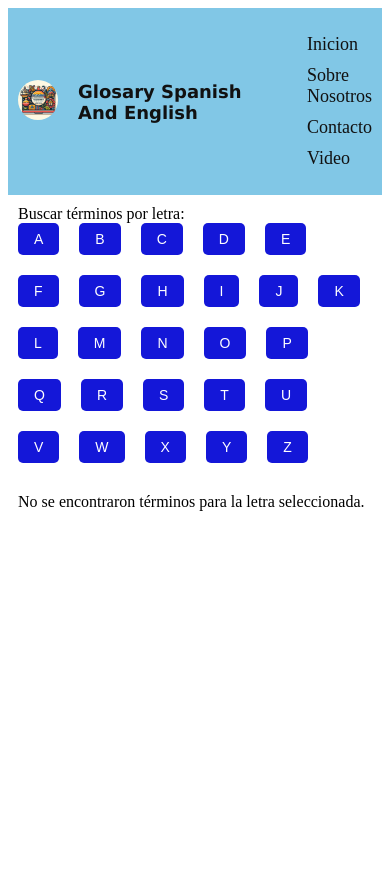
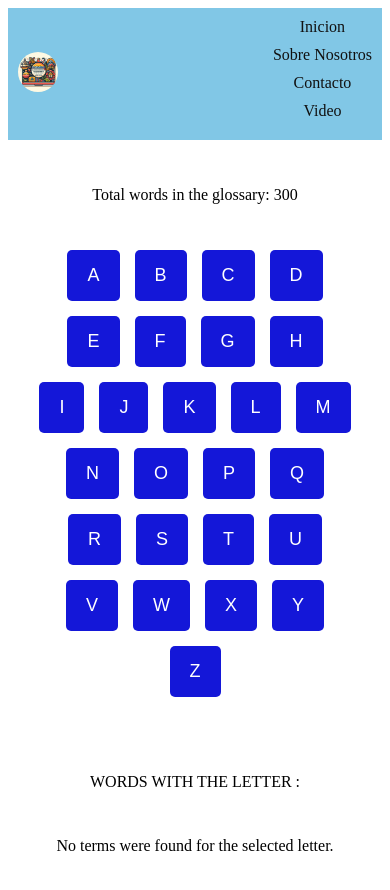
Before and after one commit to CXmiloxx/ingles_react, a React (Vite) app: page / in a window 390 px wide. Shown: the top 890 px of the page. Before the commit the page ends 844 px from the top, so only its background shows below. Built offline with nearby package versions, Linux system fonts and the light colour scheme.

Commit message:
mejoras en diseño y agragado las descripciones de las palabras

```diff
--- a/src/App.jsx
+++ b/src/App.jsx
@@ -1,11 +1,11 @@
+import Nav from "./components/nav/Nav"
 import Body from './components/body/Body'
-import Header from './components/header/Header'
 
 export default function App() {
   return (
     <div>
-        <Header/>
-        <Body/>
+      <Nav/>
+      <Body/>
     </div>
   )
 }
--- a/src/components/body/Body.css
+++ b/src/components/body/Body.css
@@ -1,27 +1,30 @@
-/* Body.css */
-
-/* Estilos para el contenedor de letras */
-.letras-container {
-    padding: 20px;
+/* Estilos para el contenedor principal */
+.body-container {
+    display: flex;
+    flex-wrap: wrap;
+    gap: 30px; /* Aumenta el espacio entre los elementos */
+    padding: 30px; /* Aumenta el espacio alrededor del contenido */
+    justify-content: center;
 }
 
-.letra-btn-container {
+/* Estilos para el contenedor de las letras */
+.abecedario-container {
     display: flex;
     flex-wrap: wrap;
-    gap: 10px;
+    gap: 15px; /* Aumenta el espacio entre los botones */
     justify-content: center;
-    margin-bottom: 20px;
+    margin-bottom: 30px; /* Aumenta el espacio en la parte inferior */
 }
 
+/* Estilos para los botones de las letras */
 .letra-btn {
     background-color: #1417d8;
     border: none;
     color: white;
-    padding: 10px 20px;
+    padding: 15px 20px; /* Ajusta el padding del botón */
     text-align: center;
     text-decoration: none;
-    display: inline-block;
-    font-size: 16px;
+    font-size: 18px; /* Aumenta el tamaño de la letra */
     cursor: pointer;
     border-radius: 5px;
     transition: background-color 0.3s;
@@ -31,63 +34,79 @@
     background-color: #1c789f;
 }
 
-.palabra {
-    background-color: #f2f2f2;
-    padding: 20px;
-    margin-bottom: 10px;
-    border-radius: 5px;
+/* Estilos para el contenedor de las palabras */
+.resultado-container {
+    display: flex;
+    flex-wrap: wrap;
+    gap: 30px; /* Aumenta el espacio entre las tarjetas */
+    justify-content: center;
 }
 
-.palabra b {
-    color: #333;
-    margin-right: 5px;
+/* Estilos para cada tarjeta */
+.card2 {
+    background-color: #f2f2f2;
+    padding: 30px; /* Aumenta el espacio dentro de la tarjeta */
+    border-radius: 10px;
+    box-shadow: 0 8px 16px rgba(0, 0, 0, 0.2);
+    width: 300px;
 }
 
-.palabra button {
-    background-color: #008CBA;
-    border: none;
-    color: white;
-    padding: 10px 20px;
-    text-align: center;
-    text-decoration: none;
-    display: inline-block;
-    font-size: 16px;
-    cursor: pointer;
-    border-radius: 5px;
-    transition: background-color 0.3s;
+.card2 h5 {
+    margin-bottom: 20px; /* Aumenta el espacio entre el título y el contenido */
+    font-size: 24px;
 }
 
-.palabra button:hover {
-    background-color: #005f73;
+.card2 p {
+    margin: 15px 0; /* Aumenta el espacio entre los párrafos */
+    font-size: 18px;
 }
 
-@media screen and (max-width: 768px) {
-    .letras-container {
-        padding: 10px;
+.card {
+    width: 250px;
+    height: 350px;
+    perspective: 1000px;
 }
 
-    .letra-btn-container {
-        justify-content: flex-start;
+.card-inner {
+    width: 100%;
+    height: 100%;
+    transition: transform 0.5s;
+    transform-style: preserve-3d;
 }
 
-    .letra-btn {
-        margin-right: 10px;
-        margin-bottom: 10px;
-    }
+.card:hover .card-inner {
+    transform: rotateY(180deg);
 }
 
-@media screen and (max-width: 576px) {
-    .letra-btn {
-        padding: 8px 16px;
-        font-size: 14px;
+.card-front,
+.card-back {
+    width: 100%;
+    height: 100%;
+    position: absolute;
+    backface-visibility: hidden;
+    border-radius: 10px; /* Añade bordes redondeados */
+    box-shadow: 0 8px 16px rgba(0, 0, 0, 0.3); /* Añade un box-shadow hermoso */
 }
 
-    .palabra {
-        padding: 16px;
+
+.card-back {
+    transform: rotateY(180deg);
+}
+.pronunciar-btn{
+    display: flex;
+    justify-content: center;
+    align-items: center;
+    width: 200px;
+    margin: 15px;
+    padding: 5px;
+    border-radius: 5px;
+    background-color: black;
+    color: #f2f2f2;
 }
 
-    .palabra button {
-        padding: 8px 16px;
-        font-size: 14px;
+.pronunciar-btn:hover{
+    transition: ease 0.5s;
+    background-color: #1417d8;
+    border-radius: 50px;
+    color: #f2f2f2;
 }
-}
--- a/src/components/body/Body.jsx
+++ b/src/components/body/Body.jsx
@@ -1,43 +1,55 @@
 import { useState } from 'react';
 import './Body.css';
-import { palabrasIngles, palabrasEspanol, pronunciaciones } from '../body/palabras';
+import { palabrasIngles, palabrasEspanol, pronunciaciones } from './palabras';
+import descripcionesPalabras from './descripcionesPalabras';
 
 function Body() {
-    // Estado para almacenar los resultados de la búsqueda
     const [resultados, setResultados] = useState([]);
+    const [letraSeleccionada, setLetraSeleccionada] = useState('');
 
-    // Función para buscar términos por letra
     const buscarTerminos = (letra) => {
-        // Array para almacenar los resultados de la búsqueda
         const resultadosLetra = [];
 
-        // Iterar sobre las palabras en inglés para encontrar aquellas que comienzan con la letra seleccionada
         for (let i = 0; i < palabrasIngles.length; i++) {
             if (palabrasIngles[i].charAt(0).toLowerCase() === letra.toLowerCase()) {
-                // Agregar resultados a la lista
+                // Agregar descripción si está disponible
+                const index = palabrasIngles.indexOf(palabrasIngles[i]);
+                const descripcion = descripcionesPalabras[index];
                 resultadosLetra.push({
                     palabraEspanol: palabrasEspanol[i],
                     palabraIngles: palabrasIngles[i],
-                    pronunciacion: pronunciaciones[i]
+                    pronunciacion: pronunciaciones[i],
+                    numeroPalabra: i + 1,
+                    descripcion: descripcion || '' // Usar descripción si está disponible, de lo contrario, cadena vacía
                 });
             }
         }
 
-        // Actualizar el estado con los resultados de la búsqueda
         setResultados(resultadosLetra);
+        setLetraSeleccionada(letra);
     }
 
-    // Función para crear botones de letras
     const crearBotonesLetras = () => {
-        // Array de letras del alfabeto
         const letras = 'abcdefghijklmnopqrstuvwxyz'.toUpperCase().split('');
-        // Mapear cada letra para crear un botón y asignarle la función de búsqueda correspondiente
         return letras.map(letra => (
-            <button key={letra} className="letra-btn" onClick={() => buscarTerminos(letra)}>
+            <button key={letra} className={`letra-btn ${letra === letraSeleccionada ? 'active' : ''}`} onClick={() => buscarTerminos(letra)}>
                 {letra}
             </button>
         ));
     }
+
+    const totalPalabras = palabrasIngles.length;
+
+    const flipCard = (index) => {
+        const cards = document.querySelectorAll('.card');
+        cards.forEach((card, i) => {
+            if (i === index) {
+                card.classList.toggle('flipped');
+            } else {
+                card.classList.remove('flipped');
+            }
+        });
+    };
 
     // Función para pronunciar una palabra
     const pronunciarPalabra = (palabra) => {
@@ -57,28 +69,36 @@ function Body() {
     }
 
     return (
-        <div className="letras-container">
-            {/* Etiqueta para buscar términos por letra */}
-            <label htmlFor="letraInput">Buscar términos por letra:</label>
-            {/* Contenedor de botones de letras */}
-            <div className="letra-btn-container">{crearBotonesLetras()}</div>
-            {/* Contenedor para mostrar los resultados de la búsqueda */}
-            <div id="resultado">
-                {/* Mostrar los resultados si hay algún resultado */}
+        <div className="body-container">
+            <p className="total-palabras">Total words in the glossary: {totalPalabras}</p>
+            <div className="abecedario-container">
+                {crearBotonesLetras()}
+            </div>
+            <p>WORDS WITH THE LETTER :{letraSeleccionada}</p>
+            <div className="resultado-container">
                 {resultados.length > 0 ? (
                     resultados.map((resultado, index) => (
-                        <div key={index} className="palabra">
-                            {/* Detalles de la palabra */}
-                            <b>Palabra en español:</b> {resultado.palabraEspanol}<br />
-                            <b>Palabra en inglés:</b> {resultado.palabraIngles}<br />
-                            <b>Fonética de la palabra:</b> {resultado.pronunciacion}<br />
-                            {/* Botón para pronunciar la palabra en inglés */}
-                            <button onClick={() => pronunciarPalabra(resultado.palabraIngles)}>Pronunciar</button>
+                        <div key={index} className="card" onMouseEnter={() => flipCard(index)} onMouseLeave={() => flipCard(index)}>
+                            <div className="card-inner">
+                                <div className="card-front">
+                                    <p className='descripcion'>{resultado.descripcion}</p>
+                                    <p>Word number:{resultado.numeroPalabra}</p>
+                                    {/* Botón para pronunciar la palabra */}
+                                    <button className="pronunciar-btn" onClick={() => pronunciarPalabra(resultado.palabraIngles)}>to pronounce</button>
+
+                                </div>
+                                <div className="card-back">
+                                    <h5 className='palabraEspanol'>Palabra en español: {resultado.palabraEspanol}</h5>
+                                    <h5 className='palabraIngles'>Palabra en inglés: {resultado.palabraIngles}</h5>
+                                    <span className="pronunciacion">Fonética: {resultado.pronunciacion}</span>
+                                    {/* Botón para pronunciar la palabra */}
+                                    <button className="pronunciar-btn" onClick={() => pronunciarPalabra(resultado.palabraIngles)}>to pronounce</button>
+                                </div>
+                            </div>
                         </div>
                     ))
                 ) : (
-                    // Mensaje si no se encontraron resultados
-                    <div>No se encontraron términos para la letra seleccionada.</div>
+                    <div>No terms were found for the selected letter.</div>
                 )}
             </div>
         </div>
--- /dev/null
+++ b/src/components/body/descripcionesPalabras.js
@@ -0,0 +1,9 @@
+// descripcionesPalabras.js
+
+    var descripcionesPalabras = [
+    "abstraction is a fundamental concept that allows developers to manage complexity by hiding unnecessary details and showing only the needed information. It’s a way to simplify interactions with software components, making them easier to use and understand.",
+    "Mundo en ingls."
+    // Agrega más palabras y sus descripciones aquí
+];
+
+export default descripcionesPalabras;
--- a/src/components/header/Header.css
+++ b/src/components/nav/Nav.css
@@ -1,10 +1,10 @@
-
 .header {
     background-color: #81c7e6;
     color: #ffffff;
     padding: 20px;
     display: flex;
     align-items: center;
+    justify-content: space-between; /* Distribuye los elementos horizontalmente */
 }
 
 .cont-img img {
@@ -18,21 +18,28 @@ h1 {
     font-size: 22px;
     color: #111111;
     font-family: 'Lucida Sans', 'Lucida Sans Regular', 'Lucida Grande', 'Lucida Sans Unicode', Geneva, Verdana, sans-serif;
+    margin: 0; /* Elimina el margen para un mejor espacio */
 }
 
 nav ul {
     list-style-type: none;
+    margin: 0;
+    padding: 0;
+    display: flex;
+    align-items: center; /* Centra los elementos verticalmente */
 }
 
 nav ul li {
-    display: inline;
     margin-right: 20px;
-    padding-left: 200px;
+}
+
+nav ul li:last-child {
+    margin-right: 0; /* Elimina el margen derecho del último elemento */
 }
 
 nav ul li a {
     text-decoration: none;
-    font-size: 22px;
+    font-size: 18px;
     color: #111111;
     font-family: 'Times New Roman', Times, serif;
 }
@@ -52,10 +59,17 @@ nav ul li a:hover {
         height: 50px;
     }
 
+    h1 {
+        display: none; /* Oculta el título en pantallas pequeñas */
+    }
+
+    nav ul {
+        flex-direction: column; /* Cambia la dirección de la lista a vertical */
+    }
+
     nav ul li {
-        display: block;
-        margin: 10px 0;
-        padding-left: 0;
+        margin-right: 0;
+        margin-bottom: 10px; /* Añade un espacio entre los elementos */
     }
 }
 
@@ -65,11 +79,7 @@ nav ul li a:hover {
         height: 40px;
     }
 
-    h1 {
-        font-size: 18px;
-    }
-
     nav ul li a {
-        font-size: 18px;
+        font-size: 16px;
     }
 }
--- a/src/components/header/Header.jsx
+++ b/src/components/nav/Nav.jsx
@@ -1,8 +1,8 @@
 // src/components/header/Header.jsx
 
 import fondo from '../img/glosary.jpeg';
-import './Header.css';
-function Header() {
+import './Nav.css';
+function Nav() {
     return (
         <header className="header">
             <div className="logo cont-img">
@@ -29,4 +29,4 @@ function Header() {
     );
 }
 
-export default Header;
+export default Nav;
```
Lines whose indentation alone changed are shown as unchanged.
